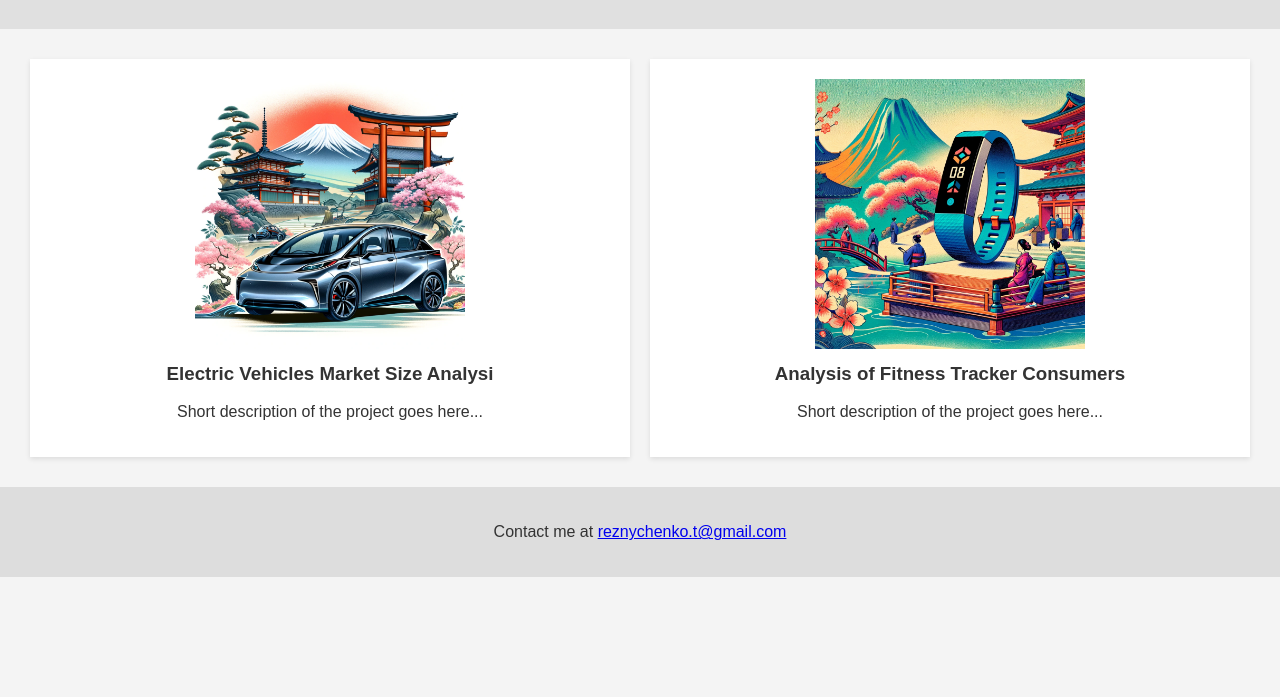
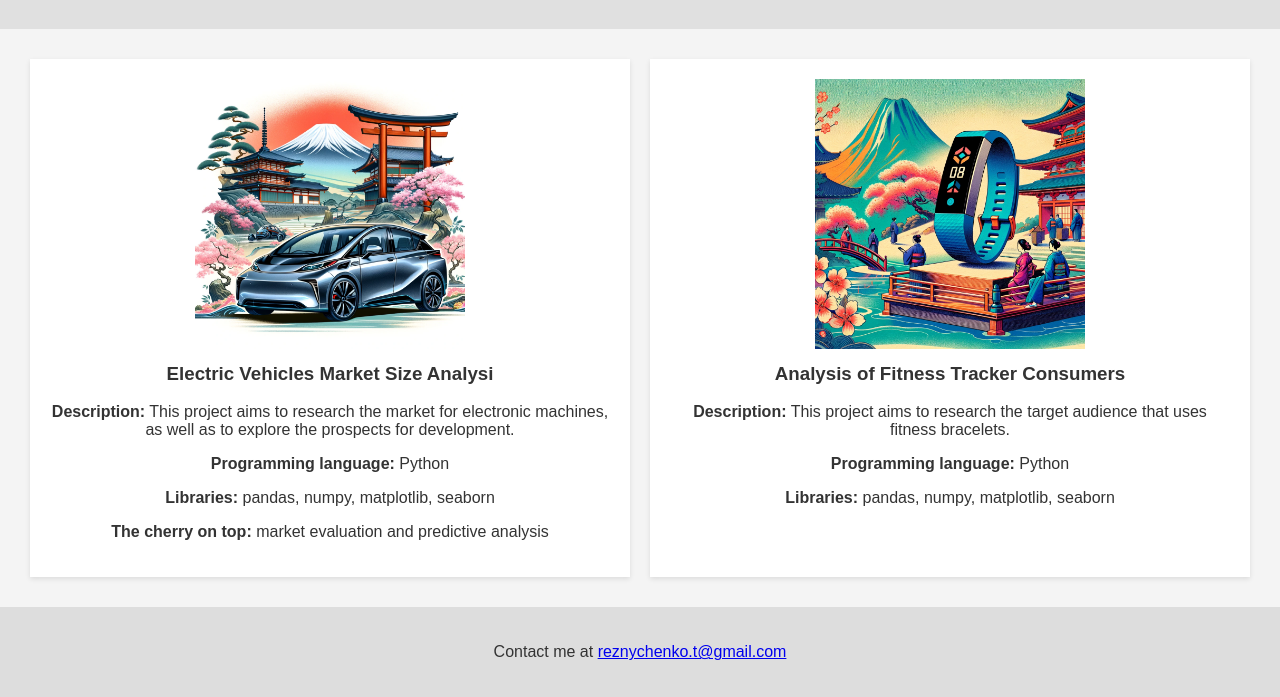
Before and after one commit to tiana-sky/tiana-sky.github.io, a website: page index.html in a window 1280 px wide. Shown: the part 198-895 px from the top of the page. Before the commit the page ends 800 px from the top, so only its background shows below. Drawn offline with Linux system fonts and the light colour scheme.

Commit message:
Update desciption for EV and FT.html

```diff
--- a/index.html
+++ b/index.html
@@ -93,13 +93,18 @@
         <div class="portfolio-item">
             <img class="portfolio-img" src="image/electro-vehicle.jpg" alt="Electric Vehicles Market Size Analysis" onclick="window.location='https://www.kaggle.com/code/tetianar/electric-vehicles-market-size-analysis-16-05-24';">
             <h3>Electric Vehicles Market Size Analysi</h3>
-            <p>Short description of the project goes here...</p>
+            <p><strong>Description:</strong> This project aims to research the market for electronic machines, as well as to explore the prospects for development.</p>
+            <p><strong>Programming language:</strong> Python</p>
+            <p><strong>Libraries:</strong> pandas, numpy, matplotlib, seaborn</p>
+            <p><strong>The cherry on top:</strong> market evaluation and predictive analysis</p>
         </div>
 
         <div class="portfolio-item">
             <img class="portfolio-img" src="image/fitness-tracke.jpg" alt="Analysis of Fitness Tracker Consumers" onclick="window.location='https://www.kaggle.com/code/tetianar/analysis-of-fitness-tracker-consumers-may-24';">
             <h3>Analysis of Fitness Tracker Consumers</h3>
-            <p>Short description of the project goes here...</p>
+            <p><strong>Description:</strong> This project aims to research the target audience that uses fitness bracelets.</p>
+            <p><strong>Programming language:</strong> Python</p>
+            <p><strong>Libraries:</strong> pandas, numpy, matplotlib, seaborn</p>
         </div>
         <!-- Repeat ends -->
 </div>
```
